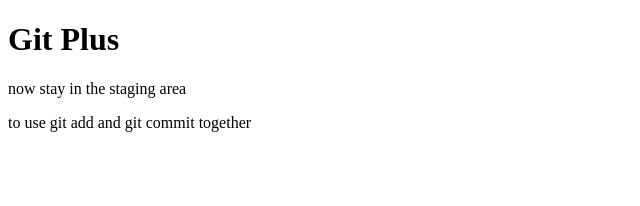
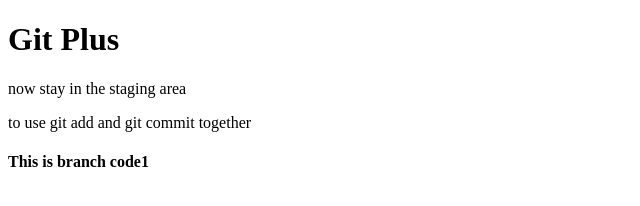
Before and after one commit to himanshusharmadotcom/git-plus, a plain HTML site: page index.html in a window 1280 px wide. Shown: the whole page, without its empty margins (0-640 px from the left). Drawn offline with Linux system fonts and the light colour scheme.

Commit message:
edit branch code1

```diff
--- a/index.html
+++ b/index.html
@@ -9,5 +9,6 @@
     <h1>Git Plus</h1>
     <p>now stay in the staging area</p>
     <p>to use git add and git commit together</p>
+    <h4>This is branch code1</h4>
 </body>
 </html>
```
